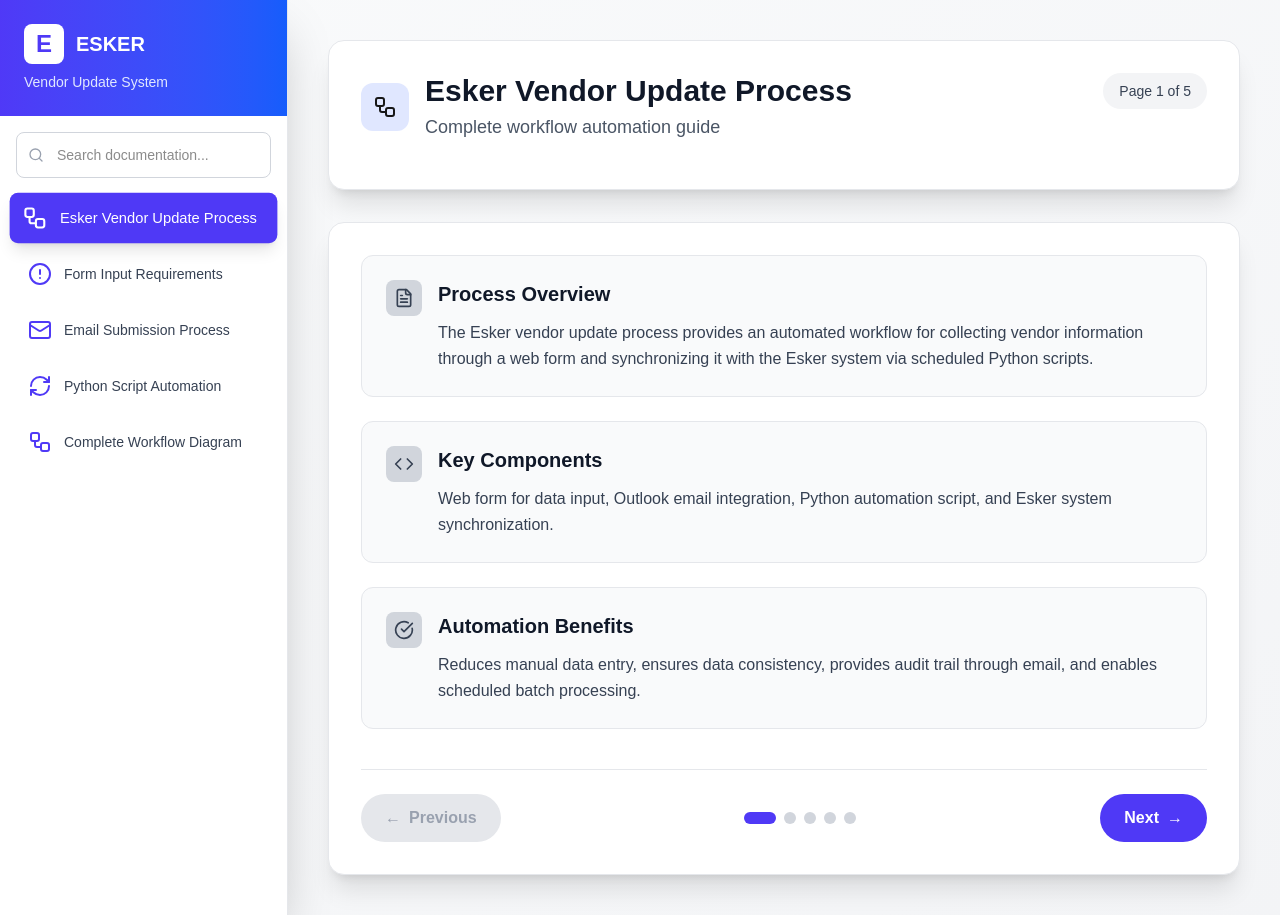
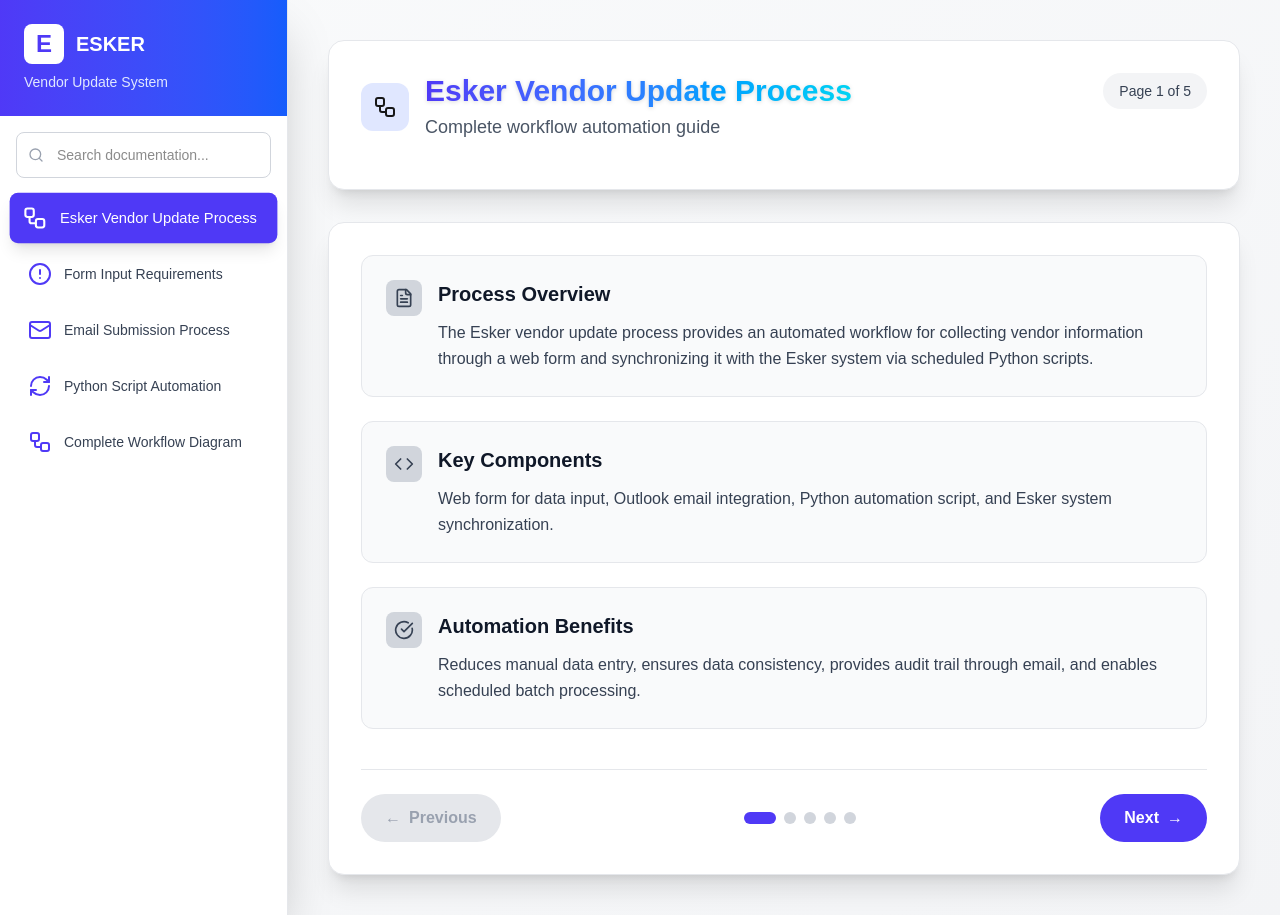
Before and after one commit to JohnTan38/esker-vendor-update-process, a Next.js app: page / in a window 1280 px wide. Built offline with nearby package versions, Linux system fonts and the light colour scheme.

Commit message:
Style landing page title with gradient

```diff
--- a/app/page.tsx
+++ b/app/page.tsx
@@ -395,7 +395,15 @@ const EskerVendorGuide = () => {
                   {page.icon}
                 </div>
                 <div>
-                  <h2 className="text-3xl font-bold text-gray-900">{page.title}</h2>
+                  <h2
+                    className={`text-3xl font-bold ${
+                      page.id === 'overview'
+                        ? 'bg-gradient-to-r from-indigo-600 via-blue-500 to-cyan-400 bg-clip-text text-transparent drop-shadow-sm'
+                        : 'text-gray-900'
+                    }`}
+                  >
+                    {page.title}
+                  </h2>
                   <p className="text-lg text-gray-600 mt-1">{page.subtitle}</p>
                 </div>
               </div>
```
